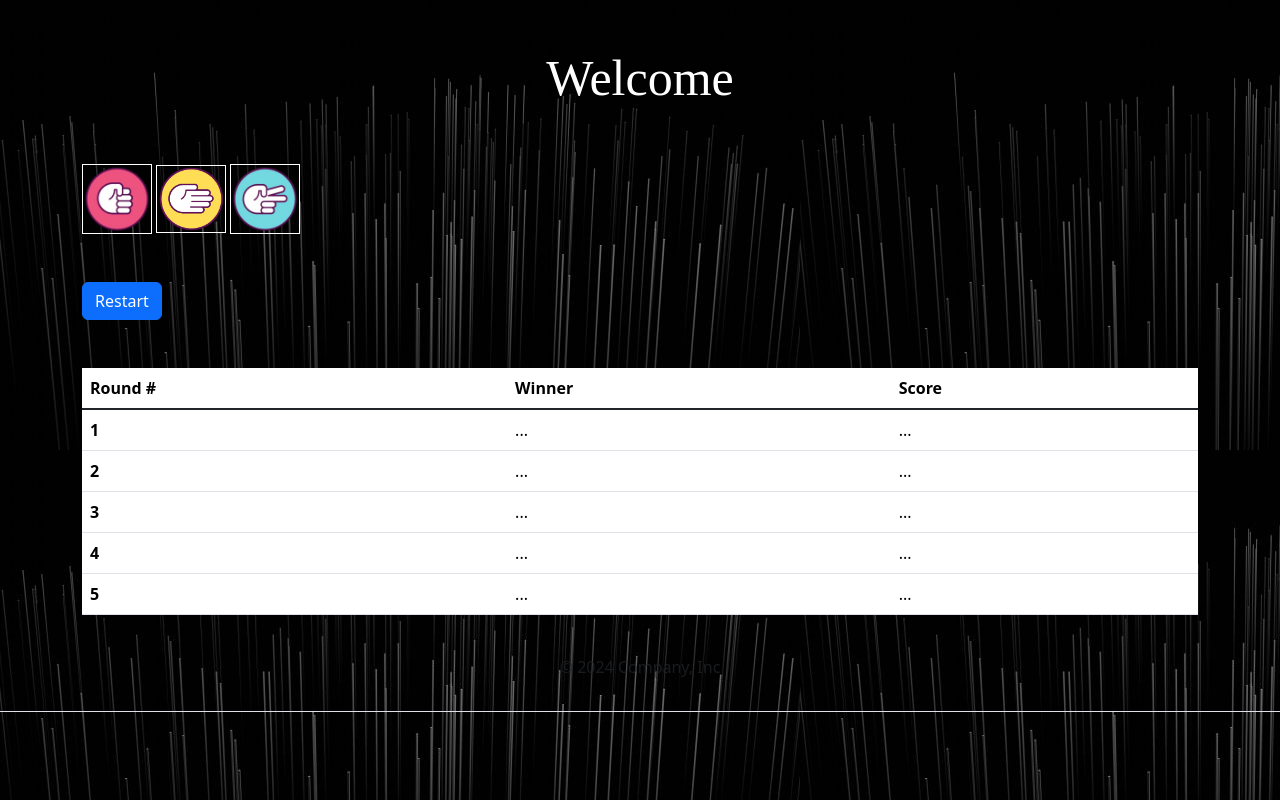
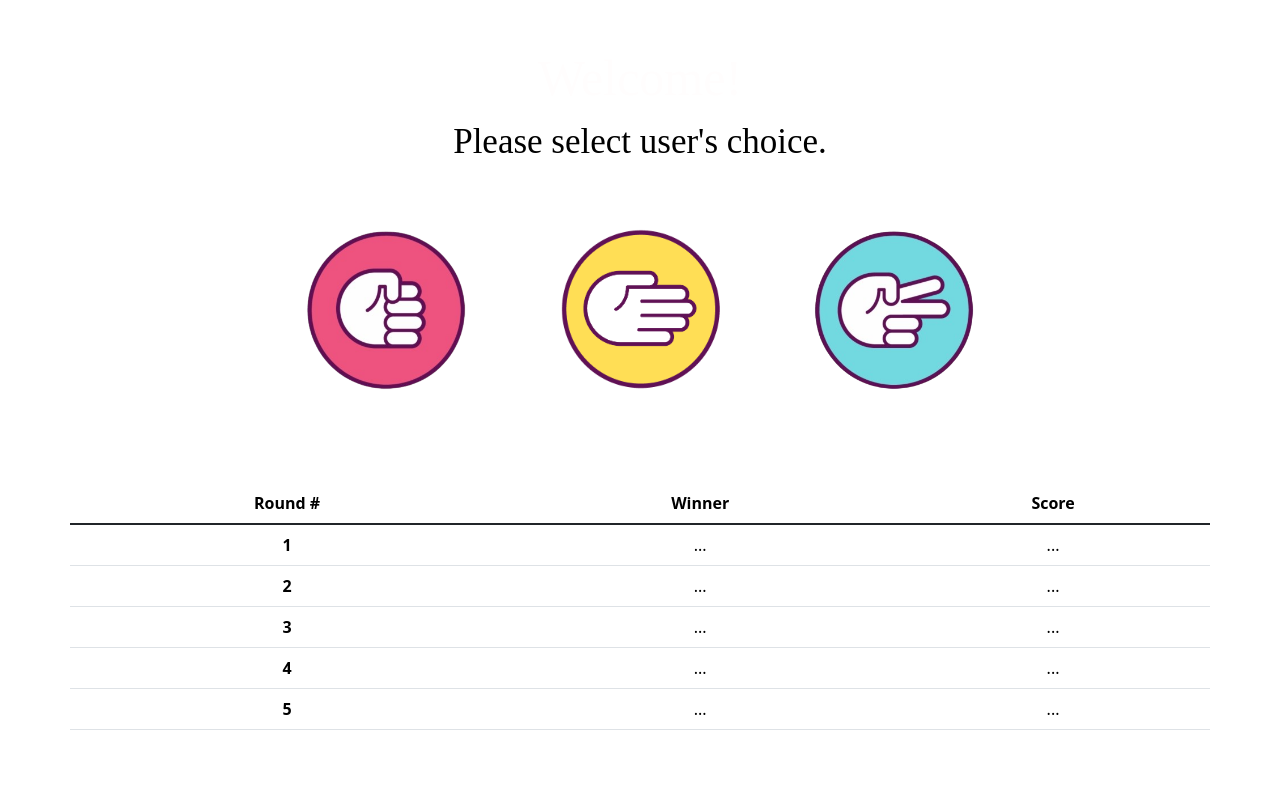
Before and after one commit to baileyadler/JanuarySite, a plain HTML site: page index.html in a window 1280 px wide. Drawn offline with nearby package versions, Linux system fonts and the light colour scheme; a web font is replaced by a local one.

Commit message:
lined up images evenly and lowered opacity on hover

```diff
--- a/index.html
+++ b/index.html
@@ -9,7 +9,7 @@
       content="width=device-width, initial-scale=1, shrink-to-fit=no"
     />
     <link rel="stylesheet" href="style.css" />
-    <link rel="stylesheet" href="https://use.typekit.net/fmp1tvq.css">
+    <link rel="stylesheet" href="https://use.typekit.net/fmp1tvq.css" />
     <!-- Bootstrap CSS v5.2.1 -->
     <link
       href="https://cdn.jsdelivr.net/npm/bootstrap@5.3.2/dist/css/bootstrap.min.css"
@@ -26,16 +26,15 @@
     <main>
       <div class="container">
         <div class="row text-center">
-          <div class="col-md-12 my-5"><h1 class="gimlet-display">Welcome</h1></div>
-        </div>
+          <div class="col-md-12 my-5">
 
-        <div class="col-3">
-          <img src="rock.png" class="image col-3 border border-white" />
-          <img src="yellllllll.png"class="image col-3 border border-white">
-          <img src="cut.png"class="image col-3 border border-white"/>
-      </div>
-      <button type="button" class="btn btn-primary my-5">Restart</button>
-
+            <h1 class="gimlet-display">Welcome! </h1>
+            <p>Please select user's choice.</p>
+        <img src="rock.png" class="img"/>
+        <img src="yellllllll.png" class="img"/>
+        <img src="cut.png" class="img"/>
+          </div>
+   <div class="div"></div>
       <table class="table">
         <thead>
           <tr>
@@ -64,7 +63,6 @@
             <th scope="row">4</th>
             <td>...</td>
             <td>...</td>
-
           </tr>
           <tr>
             <th scope="row">5</th>
@@ -73,21 +71,11 @@
           </tr>
         </tbody>
       </table>
-
-
-
-
-
-
-
+      </div>
     </main>
 
     <footer>
       <!-- place footer here -->
-      <footer class="py-3 my-4">
-        <ul class="nav justify-content-center border-bottom pb-3 mb-3">
-        <p class="text-center text-body-secondary">© 2024 Company, Inc</p>
-      </footer>
     </footer>
     <!-- Bootstrap JavaScript Libraries -->
     <script
--- a/style.css
+++ b/style.css
@@ -1,14 +1,25 @@
+.gimlet-display {
+  font-family: "gimlet-display", serif;
+  font-weight: 400;
+  font-style: normal;
+  color: rgb(255, 253, 253);
+  font-size: 50px;
+}
+.img {
+  width: 250px;
+  padding: 40px;
+}
+.img:hover {
+  opacity: 0.6;
+}
 
-.gimlet-display{
-    font-family: "gimlet-display", serif;
-font-weight: 400;
-font-style: normal;
-color:white;
-font-size:50px;
+p {
+  font-size: 35px;
+  font-family: "gimlet-display", serif;
+  font-weight: 400;
+  font-style: normal;
+  color: rgb(0, 0, 0);
 }
-body{
-    background-image: url(blackback.jpg);
+.body{
+    background-color: rgb(165, 58, 58);
 }
-.text-center{
-color:white;
-}
```
